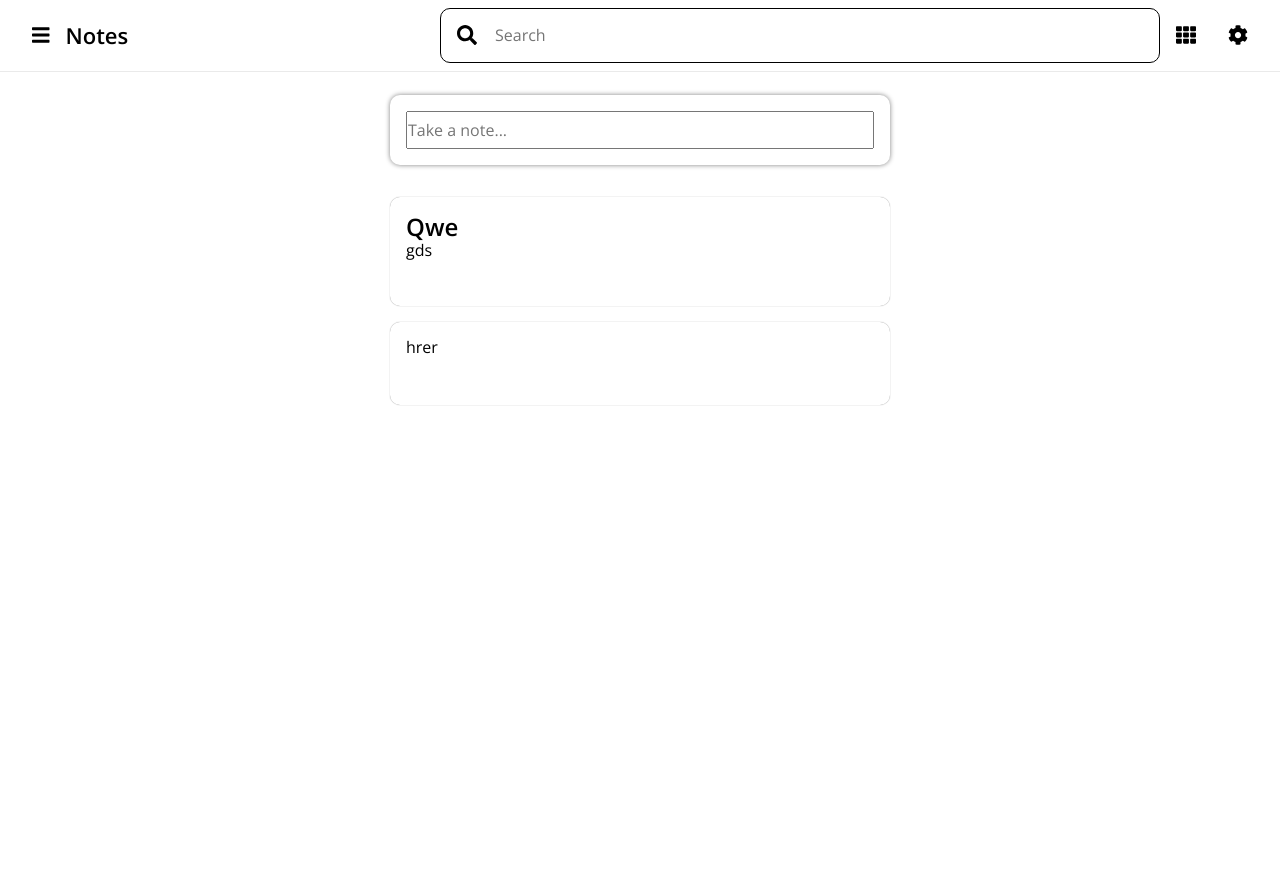
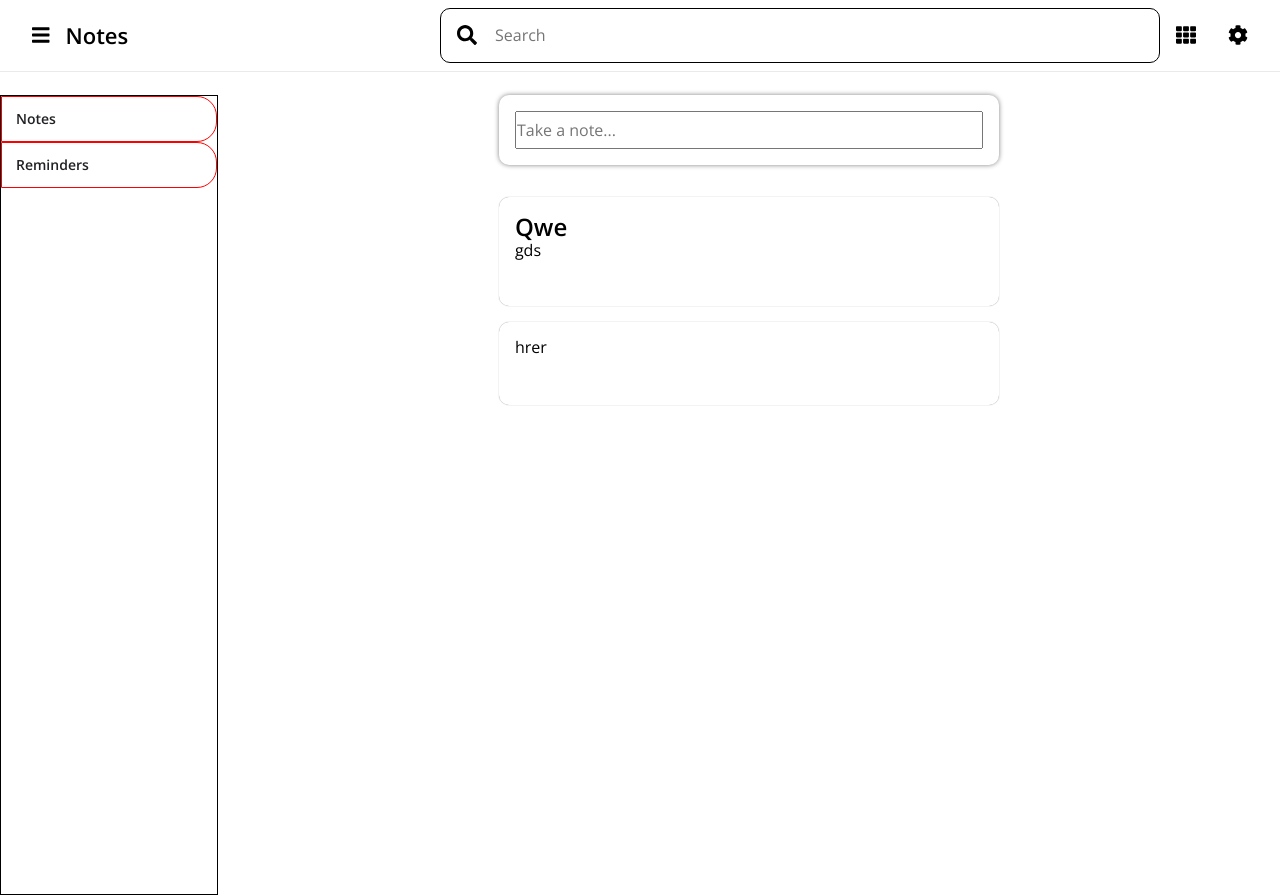
Before and after one commit to Awfj/notes, a React (Create React App) app: page / in a window 1280 px wide. Before the commit the page ends 800 px from the top, so only its background shows below. Built offline with nearby package versions, Linux system fonts and the light colour scheme.

Commit message:
add SIdebar

```diff
--- a/src/App.js
+++ b/src/App.js
@@ -3,6 +3,7 @@ import "./App.scss";
 
 import Header from "./components/Header/Header";
 import Notes from "./components/Notes/Notes";
+import Sidenav from "./components/Sidenav/Sidenav";
 
 class App extends React.Component {
   state = {
@@ -90,6 +91,7 @@ class App extends React.Component {
         <Header view={this.state.view} changeView={this.changeView} />
 
         <main>
+          <Sidenav />
           <Notes
             value={this.state.value}
             notes={this.state.notes}
--- a/src/App.scss
+++ b/src/App.scss
@@ -27,3 +27,7 @@
     transform: rotate(360deg);
   }
 }
+
+main {
+  display: flex;
+}
--- a/src/components/Header/Header.js
+++ b/src/components/Header/Header.js
@@ -21,14 +21,14 @@ const Header = props => {
   return (
     <header className={styles.Header}>
       <div>
-        <button type="button">
+        <button type="button" className={styles.iconMenu}>
           <FontAwesomeIcon icon={faBars} />
         </button>
         <h1>Notes</h1>
       </div>
       <div className={styles.tools}>
         <form>
-          <button>
+          <button className={styles.iconSearch}>
             <FontAwesomeIcon icon={faSearch} />
           </button>
           <input type="search" placeholder="Search" />
--- a/src/components/Header/Header.module.scss
+++ b/src/components/Header/Header.module.scss
@@ -32,4 +32,11 @@
   svg {
     font-size: 1.25em;
   }
+  .iconMenu, .iconSearch {
+    &:hover{
+      background-color: rgba(60,64,67,0.08);
+      // border-radius: 50%;
+      border: 1px solid #000;
+    }
+  }
 }
--- a/src/components/Notes/Notes.module.scss
+++ b/src/components/Notes/Notes.module.scss
@@ -1,5 +1,6 @@
 .Notes {
- & > *{
-   margin: 0 auto;
- }
+  flex-grow: 7;
+  & > * {
+    margin: 0 auto;
+  }
 }
--- /dev/null
+++ b/src/components/Sidenav/Sidenav.js
@@ -0,0 +1,15 @@
+import React from 'react'
+import styles from './Sidenav.module.scss'
+
+const Sidenav = () => {
+  return (
+    <aside className={styles.Sidenav}>
+      <ul>
+        <li><a href="/">Notes</a></li>
+        <li><a href="/">Reminders</a></li>
+      </ul>
+    </aside>
+  )
+}
+
+export default Sidenav
--- /dev/null
+++ b/src/components/Sidenav/Sidenav.module.scss
@@ -0,0 +1,33 @@
+.Sidenav {
+  border: 1px solid #000;
+  min-height: 100vh;
+  flex-grow: 1;
+  // max-width: 350px;
+  // width: 100%;
+  // display: flex;
+  // justify-content: flex-start;
+  li {
+    // display: grid;
+    // display: inline-block;
+    // border: 1px solid blue;
+
+    a {
+      color: #202124;
+      font-weight: 600;
+      font-size: .875rem;
+      padding: 1em;
+      display: block;
+      border: 1px solid red;
+      border: {
+        top-right-radius: 20px;
+        bottom-right-radius: 20px;
+      }
+      &:hover {
+        background-color: #f1f3f4;
+      }
+      &:active {
+        background-color: #feefc3;
+      }
+    }
+  }
+}
--- a/src/index.css
+++ b/src/index.css
@@ -12,6 +12,10 @@ code {
 
 * {
   box-sizing: border-box;
+}
+
+a {
+  text-decoration: none;
 }
 
 button {
```
